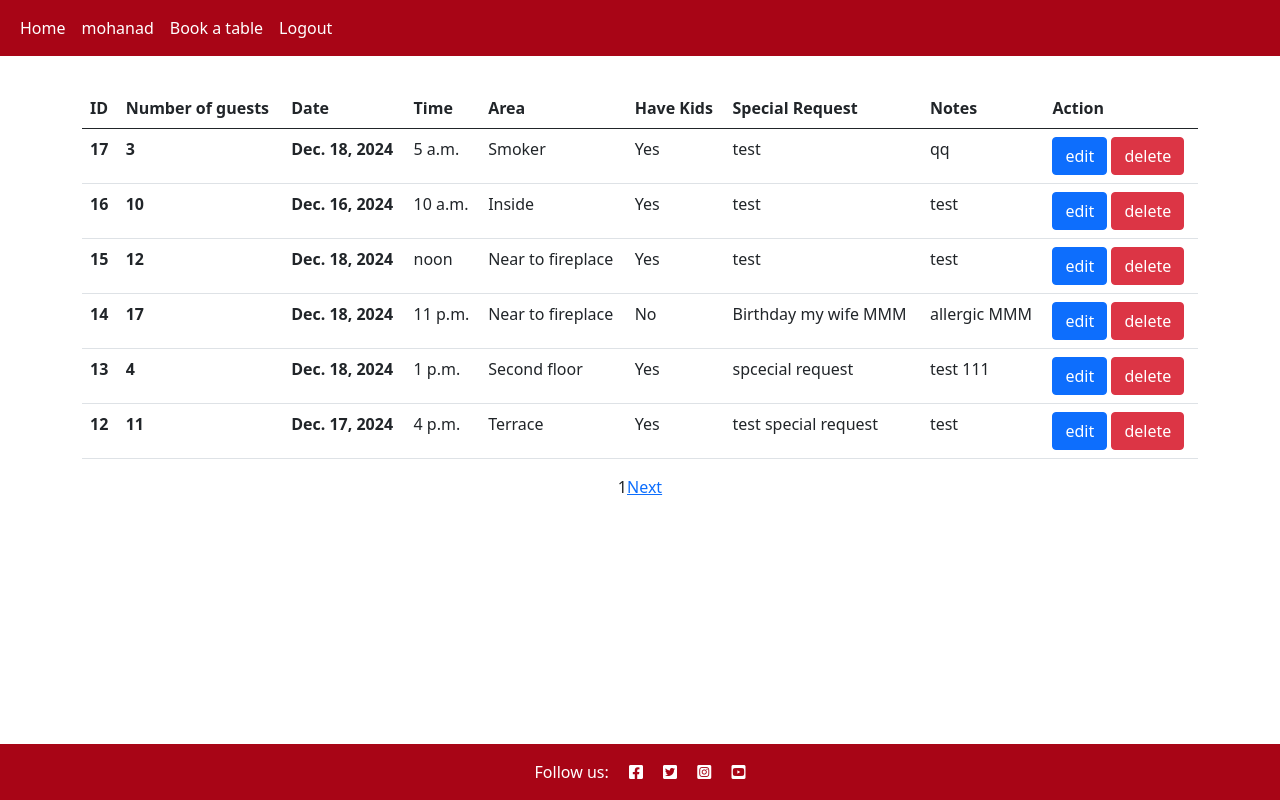
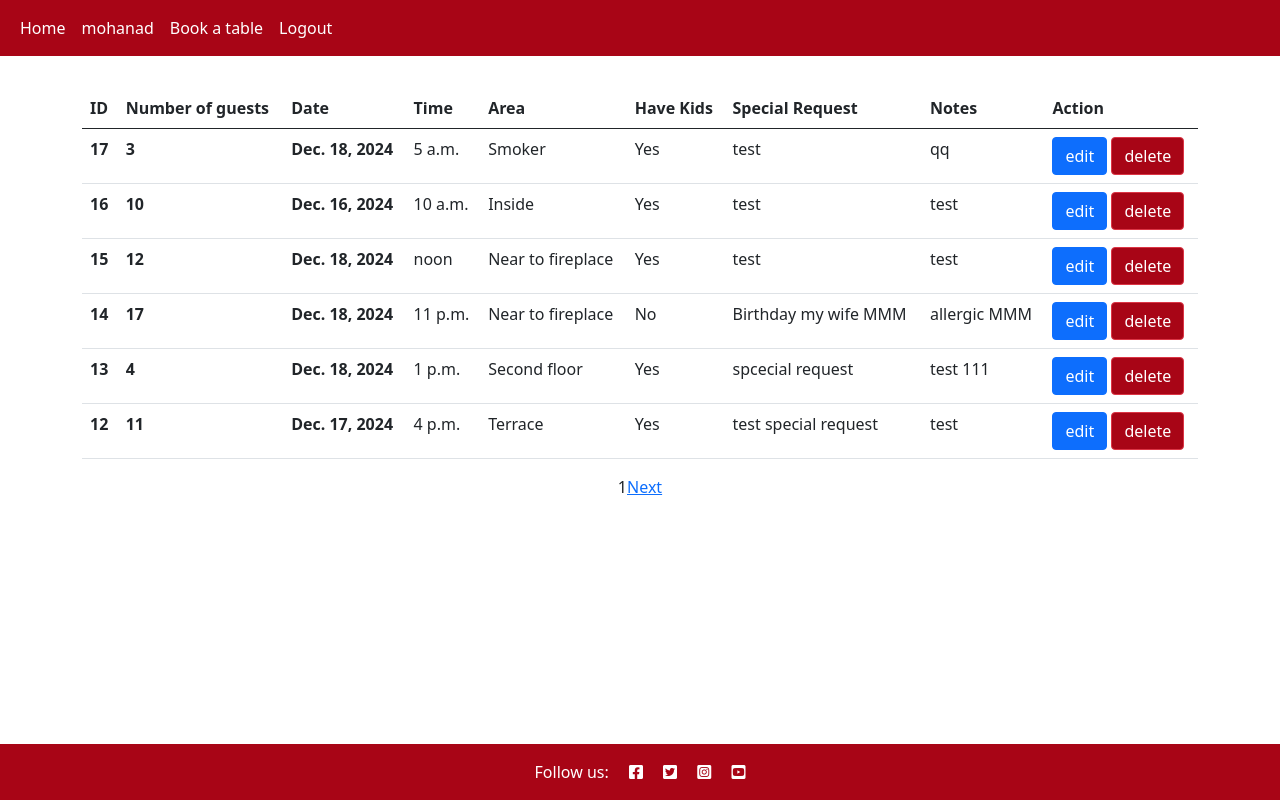
Before and after one commit to mohanadpro/resturant-booking-table, a Django app: page /reservations/ in a window 1280 px wide. Run offline with Django 4.2, Linux system fonts and the light colour scheme; a user stored in the database is signed in; data comes from the database, SQL or seed files in the repository.

Commit message:
update style.css make background color global

```diff
--- a/static/css/style.css
+++ b/static/css/style.css
@@ -1,9 +1,13 @@
+:root{
+    --primary-color:#A80516;
+}
+
 *{
     padding: 0;
     margin: 0;
 }
 footer{
-    background-color: #A80516;
+    background-color: var(--primary-color);
 }
 .fc .fc-daygrid-body-unbalanced .fc-daygrid-day-events {
     min-height: 0.5rem;
@@ -14,7 +18,7 @@ footer{
     list-style-type: none;
 }
 .red-bg-nav{
-    background-color: #A80516;
+    background-color: var(--primary-color);
     color: white;
 }
 #number_of_geusts{
@@ -35,7 +39,9 @@ footer{
     /* margin-left: 15px; */
 
 }
-
+.btn-danger{
+    background-color: var(--primary-color);
+}
 @media screen and (min-width:968px){
     .card-body{
         font-size: 8px;
```
